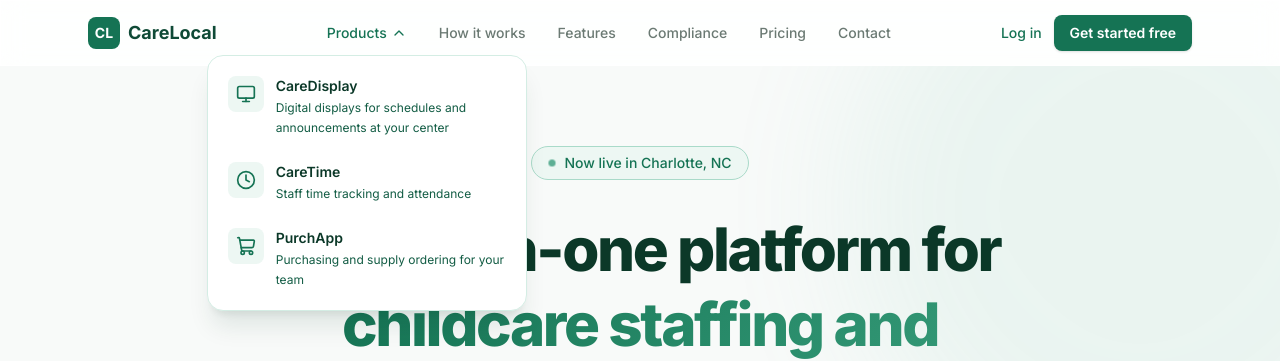
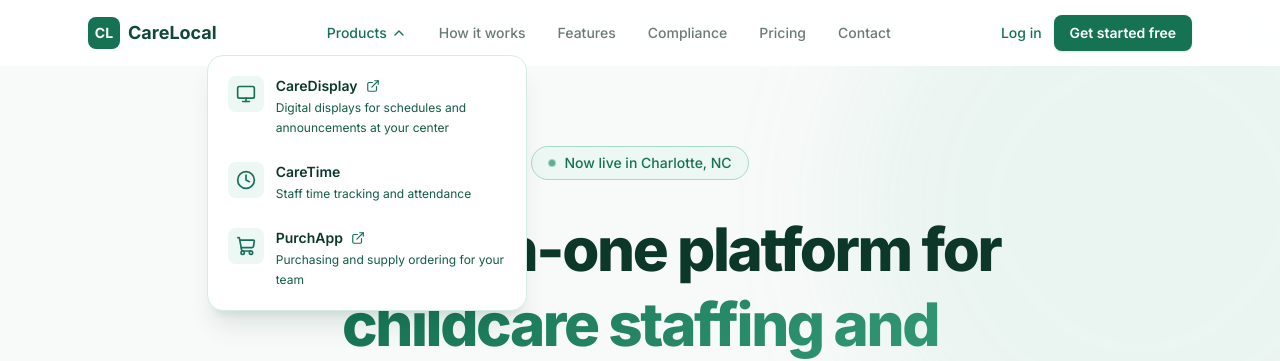
Before and after one commit to inepali/carelocal, a Next.js app: page / in a window 1280 px wide. Both pictures are taken after a click on the button "Products". Shown: the top 361 px of the page. Built offline with nearby package versions, Linux system fonts and the light colour scheme.

Commit message:
feat: update ProductsMenu to handle external links and modify product hrefs

```diff
--- a/src/components/marketing/ProductsMenu.tsx
+++ b/src/components/marketing/ProductsMenu.tsx
@@ -1,5 +1,5 @@
 import Link from 'next/link'
-import { ChevronDown } from 'lucide-react'
+import { ChevronDown, ExternalLink } from 'lucide-react'
 import { PRODUCTS } from '@/lib/products'
 
 /**
@@ -21,26 +21,36 @@
       {/* pt-3 bridges the gap so the menu stays open while the pointer moves into it */}
       <div className="invisible opacity-0 group-hover:visible group-hover:opacity-100 group-focus-within:visible group-focus-within:opacity-100 transition-opacity absolute left-1/2 -translate-x-1/2 top-full pt-3 z-50">
         <div className="w-80 rounded-2xl border border-brand-100 bg-white p-2 shadow-xl shadow-brand-900/10">
-          {PRODUCTS.map(({ name, tagline, href, Icon, comingSoon }) => (
-            <Link
-              key={name}
-              href={href}
-              className="flex items-start gap-3 rounded-xl p-3 hover:bg-brand-50 focus:bg-brand-50 focus:outline-none transition-colors"
-            >
+          {PRODUCTS.map(({ name, tagline, href, Icon, comingSoon }) => {
+            const external = /^https?:\/\//.test(href)
+            const content = (
+              <>
                 <span className="flex h-9 w-9 shrink-0 items-center justify-center rounded-lg bg-brand-50 text-brand-600">
                   <Icon className="h-5 w-5" />
                 </span>
                 <span>
                   <span className="flex items-center gap-2 font-semibold text-brand-900">
                     {name}
+                    {external && <ExternalLink className="h-3.5 w-3.5 text-brand-600" aria-hidden="true" />}
                     {comingSoon && (
                       <span className="rounded-full bg-brand-100 px-2 py-0.5 text-[10px] font-bold uppercase tracking-wider text-brand-700">Soon</span>
                     )}
                   </span>
                   <span className="mt-0.5 block text-xs font-normal leading-5 text-brand-700">{tagline}</span>
                 </span>
+              </>
+            )
+            const className = 'flex items-start gap-3 rounded-xl p-3 hover:bg-brand-50 focus:bg-brand-50 focus:outline-none transition-colors'
+            return external ? (
+              <a key={name} href={href} target="_blank" rel="noopener noreferrer" className={className} aria-label={`${name} (opens in a new tab)`}>
+                {content}
+              </a>
+            ) : (
+              <Link key={name} href={href} className={className}>
+                {content}
               </Link>
-          ))}
+            )
+          })}
         </div>
       </div>
     </div>
--- a/src/lib/products.ts
+++ b/src/lib/products.ts
@@ -11,13 +11,13 @@
 /**
  * Products shown in the marketing site's "Products" menu.
  * Add a product here and it appears on every vertical's landing page.
- * Point `href` at the product's page/site once it exists.
+ * `href` is an internal path or a full URL (external sites open in a new tab).
  */
 export const PRODUCTS: Product[] = [
   {
     name: 'CareDisplay',
     tagline: 'Digital displays for schedules and announcements at your center',
-    href: '/contact',
+    href: 'https://caredisplay.carelocal.net',
     Icon: Monitor,
   },
   {
@@ -29,7 +29,7 @@
   {
     name: 'PurchApp',
     tagline: 'Purchasing and supply ordering for your team',
-    href: '/contact',
+    href: 'https://purchapp.net',
     Icon: ShoppingCart,
   },
 ]
```
Lines whose indentation alone changed are shown as unchanged.
